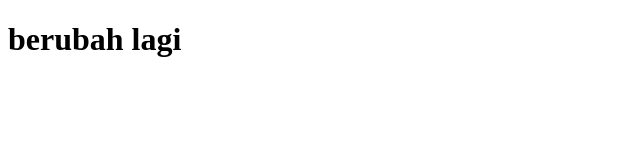
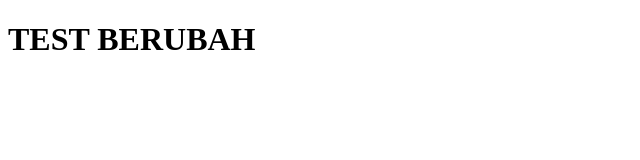
Before and after one commit to bagaskorocode/belajarGitPII, a plain HTML site: page index.html in a window 1280 px wide. Shown: the whole page, without its empty margins (0-640 px from the left). Drawn offline with Linux system fonts and the light colour scheme.

Commit message:
index.html

```diff
--- a/index.html
+++ b/index.html
@@ -4,6 +4,6 @@
 		<title>Belajar Git</title>
 	</head>
 	<body>
-		<h1>berubah lagi</h1>
+		<h1>TEST BERUBAH</h1>
 	</body>
 </html>
```
